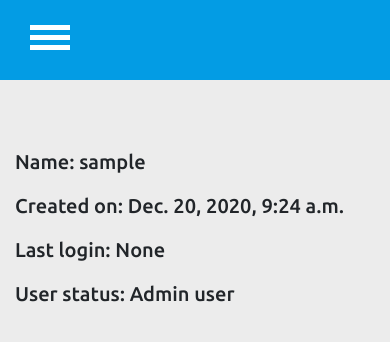
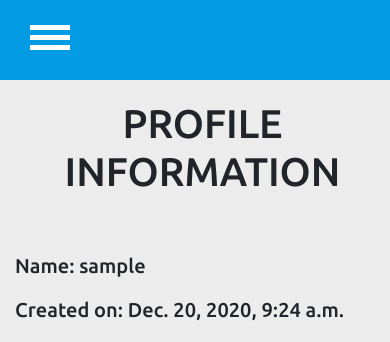
Before and after one commit to GeorgiBorisov/Python-web, a Django app: page /view-profile/ in a window 390 px wide. Shown: the top 342 px of the page. Run offline with Django 3.2, Linux system fonts and the light colour scheme; the visitor is signed in with stand-in values (Sample User, id 1); data comes from the database, SQL or seed files in the repository.

Commit message:
minor css changes

```diff
--- a/python_web_exam/static/css/style.css
+++ b/python_web_exam/static/css/style.css
@@ -313,6 +313,12 @@ input:focus,
 textarea,
 textarea:focus {
     background: #fff;
+}
+h1.profile-title {
+    width: 100%;
+    margin-top: 30px;
+    text-transform: uppercase;
+    border-bottom: 2px solid #e91515;
 }
 
 h2 {
@@ -630,10 +636,6 @@ footer p {
         padding-bottom: 70px;
     }
 
-    .profile-mobile:first-of-type {
-        padding-top: 30px;
-    }
-
     .profile-mobile {
         padding-left: 15px;
     }
@@ -641,4 +643,10 @@ footer p {
     a.profile-posts {
         margin-top: 50px;
     }
+
+    h1.profile-title {
+        padding-left: 15px;
+        text-align: center;
+        border: none;
+    }
 }
--- a/python_web_exam/templates/profile.html
+++ b/python_web_exam/templates/profile.html
@@ -11,7 +11,7 @@
                         <a class="cancel-delete" href="#">No</a>
                     </div>
                 </div>
-
+                <h1 class="profile-title">Profile information</h1>
                 <h2 class="profile-mobile">Name: {{ user.username }}</h2>
                 <h2 class="profile-mobile">Created on: {{ user.date_joined }}</h2>
                 <h2 class="profile-mobile">Last login: {{ user.last_login }}</h2>
```
Also changed, not shown: python_web_exam/static/script.js (line endings or trailing spaces).
